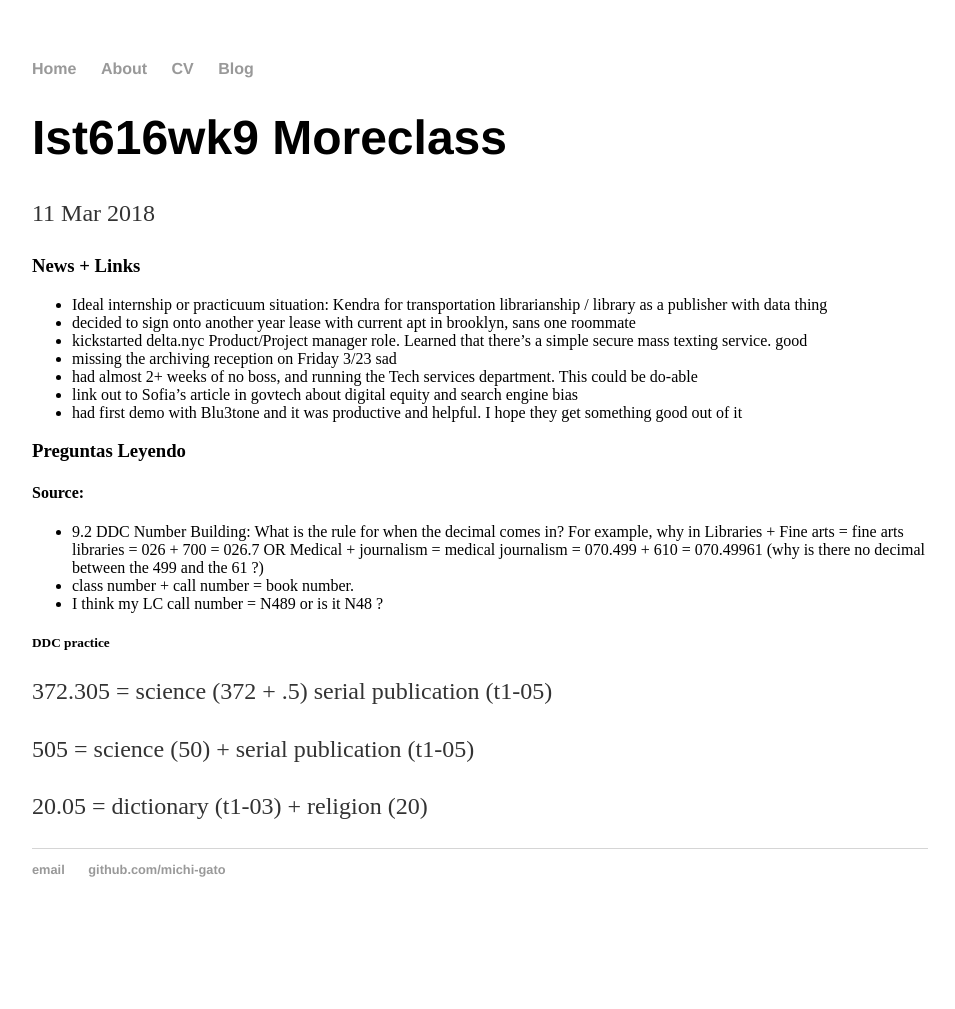
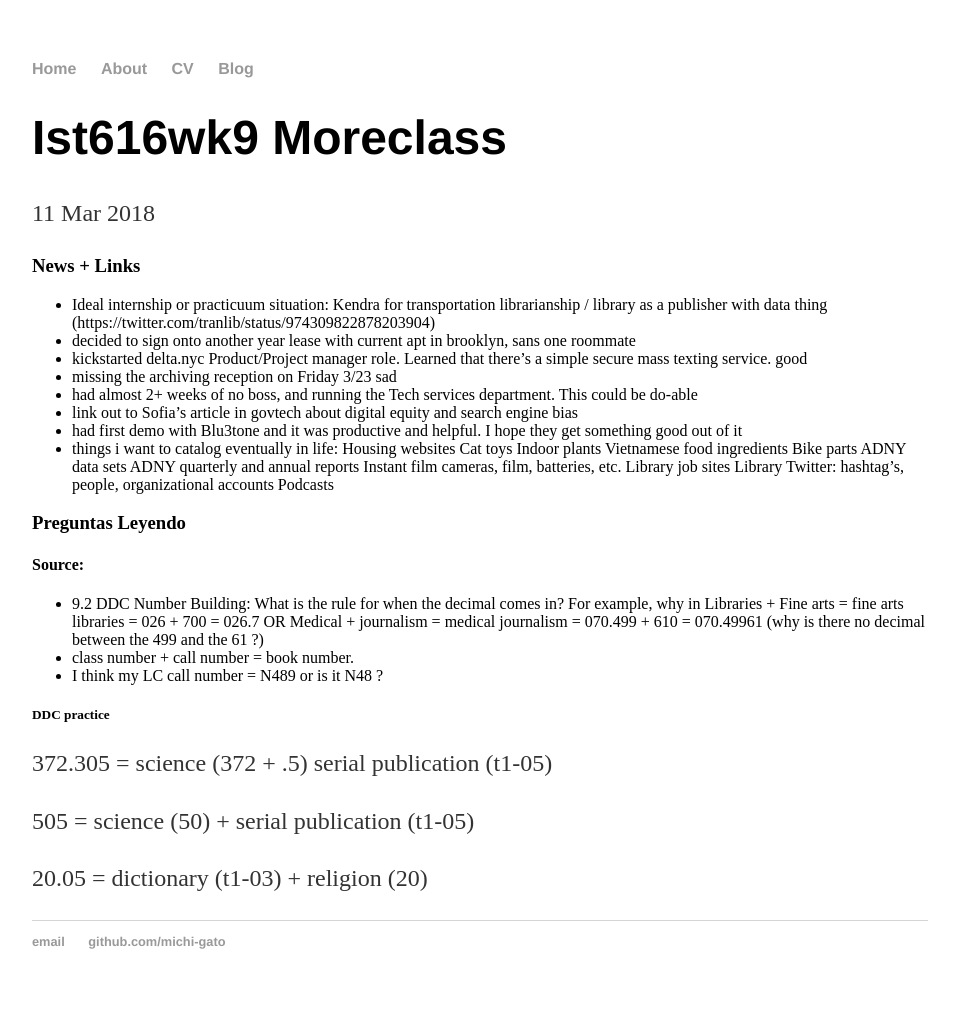
Before and after one commit to cat-alog/cat-alog.github.io, a Jekyll site: the page built from _posts/2018-03-11-ist616wk9-moreclass.md, in a window 1280 px wide. Shown: the whole page, without its empty margins (160-1115 px from the left). Built offline with Jekyll 4.4.1, drawn with Linux system fonts in a browser that asks for light colours; before the commit the page ends 937 px from its top, so only the background shows below that.

Commit message:
update draft

```diff
--- a/_posts/2018-03-11-ist616wk9-moreclass.md
+++ b/_posts/2018-03-11-ist616wk9-moreclass.md
@@ -5,13 +5,26 @@ date: 2018-03-11
 ---
 
 ### News + Links
-* Ideal internship or practicuum situation: Kendra for transportation librarianship / library as a publisher with data thing
+* Ideal internship or practicuum situation: Kendra for transportation librarianship / library as a publisher with data thing (https://twitter.com/tranlib/status/974309822878203904)
 * decided to sign onto another year lease with current apt in brooklyn, sans one roommate
 * kickstarted delta.nyc Product/Project manager role. Learned that there's a simple secure mass texting service. good
 * missing the archiving reception on Friday 3/23 sad
 * had almost 2+ weeks of no boss, and running the Tech services department. This could be do-able
 * link out to Sofia's article in govtech about digital equity and search engine bias
 * had first demo with Blu3tone and it was productive and helpful. I hope they get something good out of it
+* things i want to catalog eventually in life:
+Housing websites
+Cat toys
+Indoor plants
+Vietnamese food ingredients
+Bike parts
+ADNY data sets
+ADNY quarterly and annual reports
+Instant film cameras, film, batteries, etc.
+Library job sites
+Library Twitter: hashtag’s, people, organizational accounts
+Podcasts
+
 
 ### Preguntas Leyendo
 #### Source:
```
